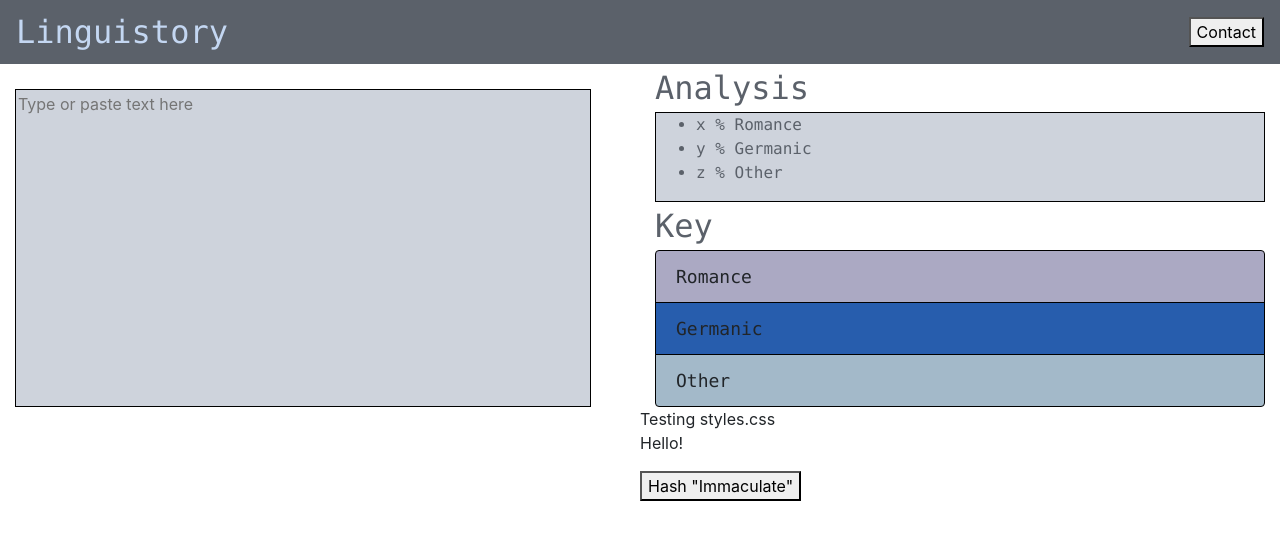
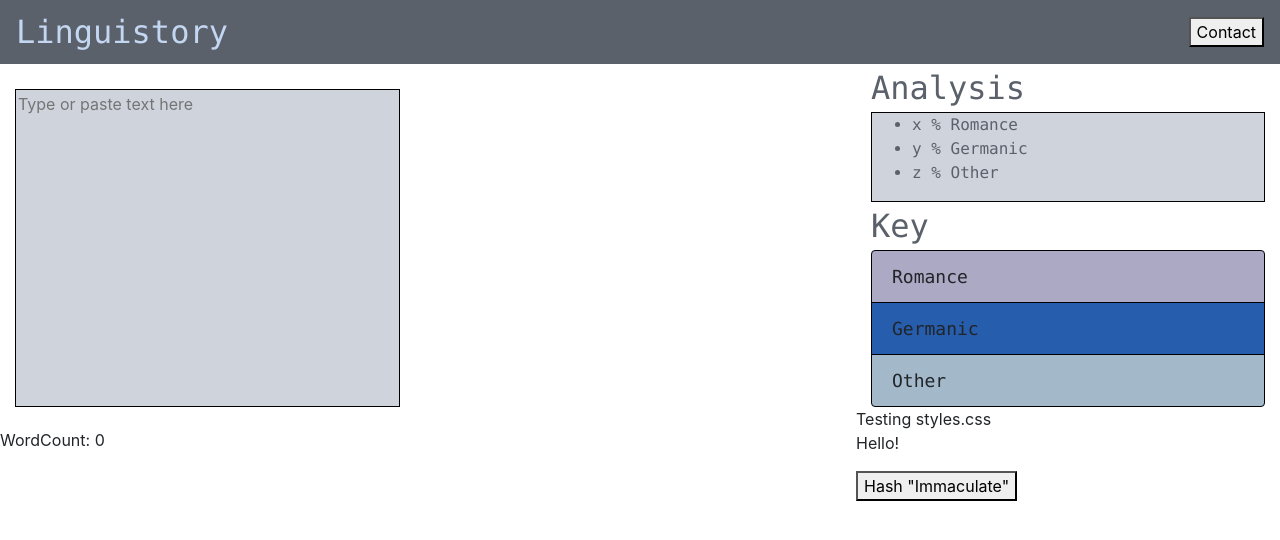
Before and after one commit to benjaminhsieh2002/benjaminhsieh2002.github.io, a React (Create React App) app: page /home in a window 1280 px wide. Shown: the top 540 px of the page. Built offline with nearby package versions, Linux system fonts and the light colour scheme.

Commit message:
Added wordcount to home that dynamically updates as text is added to Textbox, made Textbox its own component, added pageComponents subdir

```diff
--- a/src/pages/Home.js
+++ b/src/pages/Home.js
@@ -1,11 +1,14 @@
 import "../style/style.css"
+import React from "react"
 import hash from "../Backend"
 import "../Backend"
 import { Link } from "react-router-dom";
+import Textbox from "./pageComponents/Textbox"
 
-function Home() {
-	return(
-		<html>
+class Home extends React.Component {
+	render() {
+		return(
+			<html>
 		<title>
 			Linguistory
 		    </title>
@@ -34,12 +37,8 @@ function Home() {
 
 
 		     <div class="flex-container">
-			  <div class="flex-child">
+				 <Textbox />
 
-
-			    <textarea class="inputBox" id="textBox" name="textBox" rows="13" cols="75"  placeholder="Type or paste text here"></textarea>
-
-			  </div>
 		<div class="flex-child">
 
 			  <header class="textAnalysis">
@@ -80,6 +79,11 @@ function Home() {
 		    </body>
 
 		</html>
-	)
+
+		)
+
+	}
+
+
 }
 export default Home;
--- /dev/null
+++ b/src/pages/pageComponents/Textbox.js
@@ -0,0 +1,43 @@
+import React from "react";
+
+class Textbox extends React.Component {
+  constructor(props) {
+    super(props);
+    this.state = {
+      wordCount: 0
+    };
+    this.updateWordCount = this.updateWordCount.bind(this)
+  }
+
+  updateWordCount(textarea) {
+    let text = textarea.target.value;
+    this.setState({ wordCount: this.countWords(text)});
+    console.log(this.state.wordCount);
+  }
+
+  countWords(text) {
+    return text.split(' ').length;
+  }
+
+  render() {
+    return (
+        <div>
+            <div className="flex-child">
+                <textarea
+                className="inputBox"
+                id="textBox"
+                name="textBox"
+                rows="13"
+                cols="80"
+                placeholder="Type or paste text here"
+                onChange={this.updateWordCount}
+                ></textarea>
+            </div>
+            <div>WordCount: {this.state.wordCount}</div>
+        </div>
+
+    );
+  }
+}
+
+export default Textbox;
```
